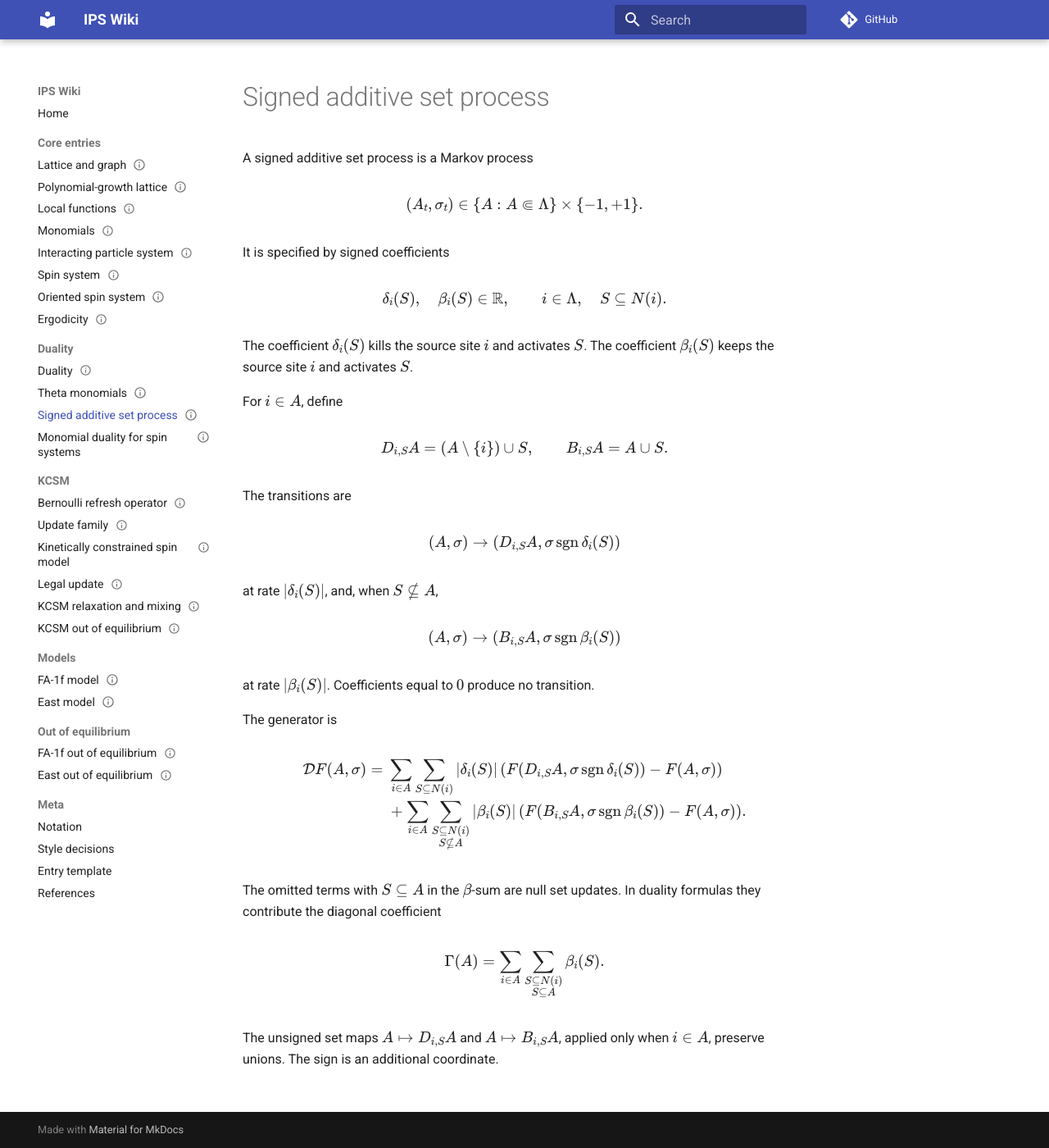
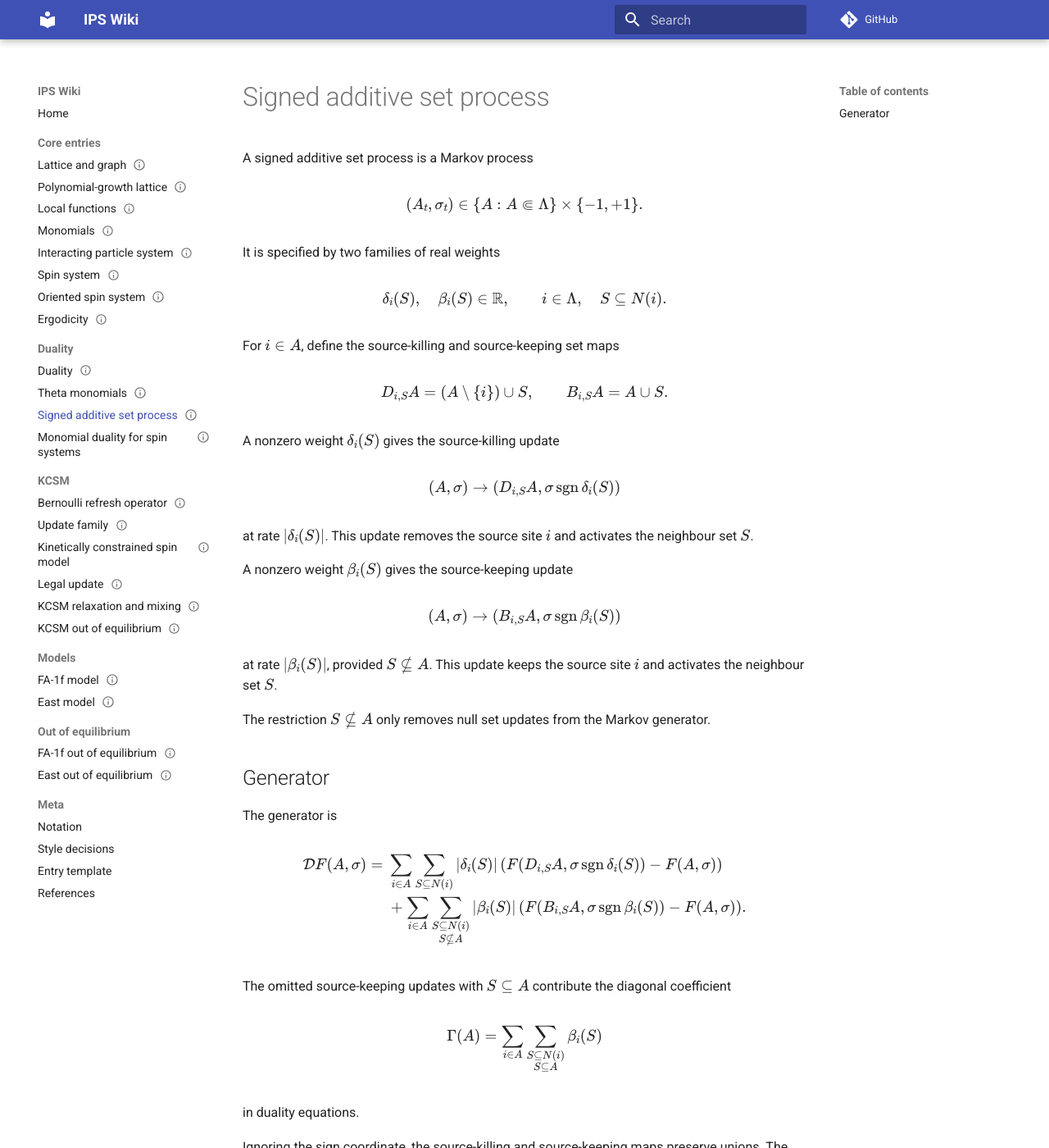
Before and after one commit to maciejgluchowski86-beep/ips-wiki, an MkDocs documentation site: the page built from docs/entries/signed-additive-set-process.md, in a window 1280 px wide and 1400 px high. Shown: the whole window at 82% size. Built offline with MkDocs 1.6.1 and Material for MkDocs 9.7.7, drawn with Linux system fonts in a browser that asks for light colours; comment, search, counter and statistics services are not loaded; some of the changed text lies outside the part shown.

Commit message:
Rewrite signed additive set process entry

```diff
--- a/docs/entries/signed-additive-set-process.md
+++ b/docs/entries/signed-additive-set-process.md
@@ -15,16 +15,14 @@ $$
 (A_t,\sigma_t)\in\{A:A\Subset\Lambda\}\times\{-1,+1\}.
 $$
 
-It is specified by signed coefficients
+It is specified by two families of real weights
 
 $$
 \delta_i(S),\quad \beta_i(S)\in\R,
 \qquad i\in\Lambda,\quad S\subseteq N(i).
 $$
 
-The coefficient \(\delta_i(S)\) kills the source site \(i\) and activates \(S\). The coefficient \(\beta_i(S)\) keeps the source site \(i\) and activates \(S\).
-
-For \(i\in A\), define
+For \(i\in A\), define the source-killing and source-keeping set maps
 
 $$
 D_{i,S}A=(A\setminus\{i\})\cup S,
@@ -32,19 +30,25 @@ D_{i,S}A=(A\setminus\{i\})\cup S,
 B_{i,S}A=A\cup S.
 $$
 
-The transitions are
+A nonzero weight \(\delta_i(S)\) gives the source-killing update
 
 $$
 (A,\sigma)\to(D_{i,S}A,\sigma\operatorname{sgn}\delta_i(S))
 $$
 
-at rate \(|\delta_i(S)|\), and, when \(S\not\subseteq A\),
+at rate \(|\delta_i(S)|\). This update removes the source site \(i\) and activates the neighbour set \(S\).
+
+A nonzero weight \(\beta_i(S)\) gives the source-keeping update
 
 $$
 (A,\sigma)\to(B_{i,S}A,\sigma\operatorname{sgn}\beta_i(S))
 $$
 
-at rate \(|\beta_i(S)|\). Coefficients equal to \(0\) produce no transition.
+at rate \(|\beta_i(S)|\), provided \(S\not\subseteq A\). This update keeps the source site \(i\) and activates the neighbour set \(S\).
+
+The restriction \(S\not\subseteq A\) only removes null set updates from the Markov generator.
+
+## Generator
 
 The generator is
 
@@ -60,10 +64,12 @@ $$
 \end{aligned}
 $$
 
-The omitted terms with \(S\subseteq A\) in the \(\beta\)-sum are null set updates. In duality formulas they contribute the diagonal coefficient
+The omitted source-keeping updates with \(S\subseteq A\) contribute the diagonal coefficient
 
 $$
-\Gamma(A)=\sum_{i\in A}\sum_{\substack{S\subseteq N(i)\\ S\subseteq A}}\beta_i(S).
+\Gamma(A)=\sum_{i\in A}\sum_{\substack{S\subseteq N(i)\\ S\subseteq A}}\beta_i(S)
 $$
 
-The unsigned set maps \(A\mapsto D_{i,S}A\) and \(A\mapsto B_{i,S}A\), applied only when \(i\in A\), preserve unions. The sign is an additional coordinate.
+in duality equations.
+
+Ignoring the sign coordinate, the source-killing and source-keeping maps preserve unions. The sign is an additional coordinate carried by the dual process.
```
